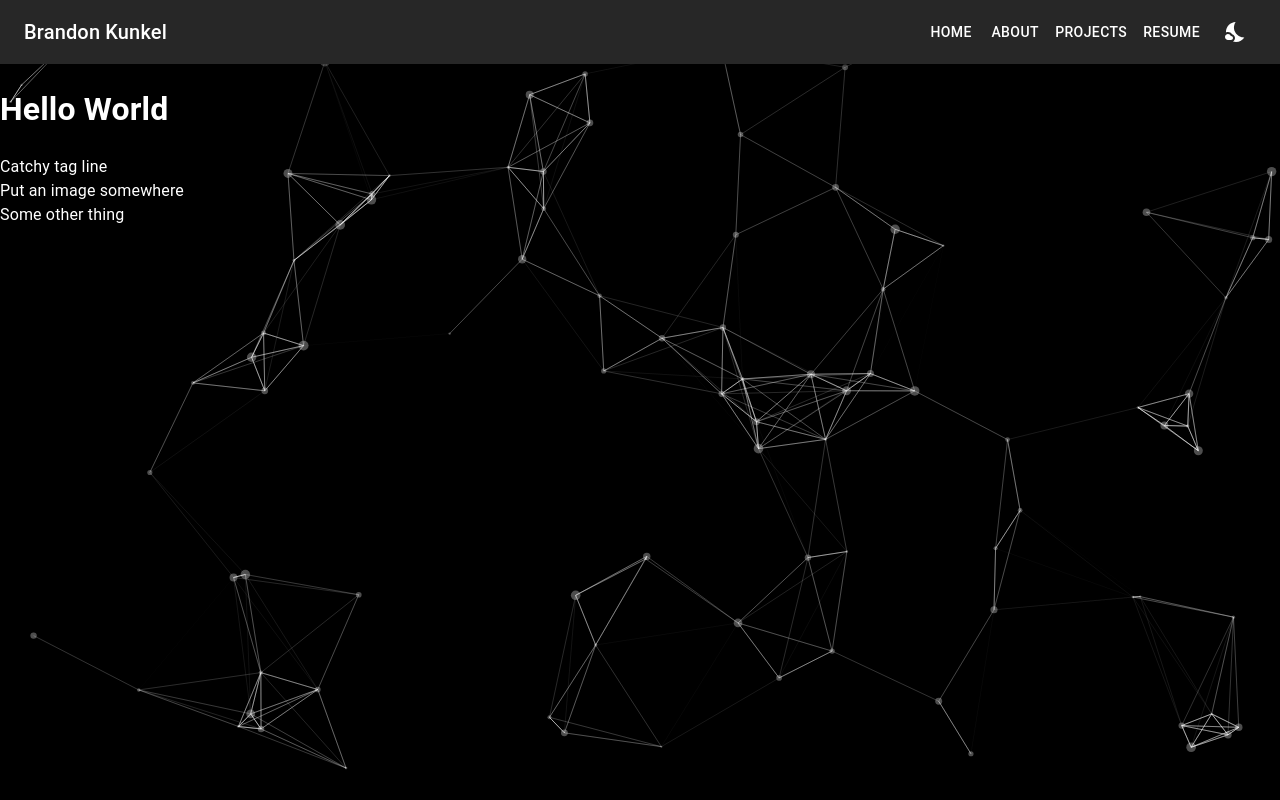
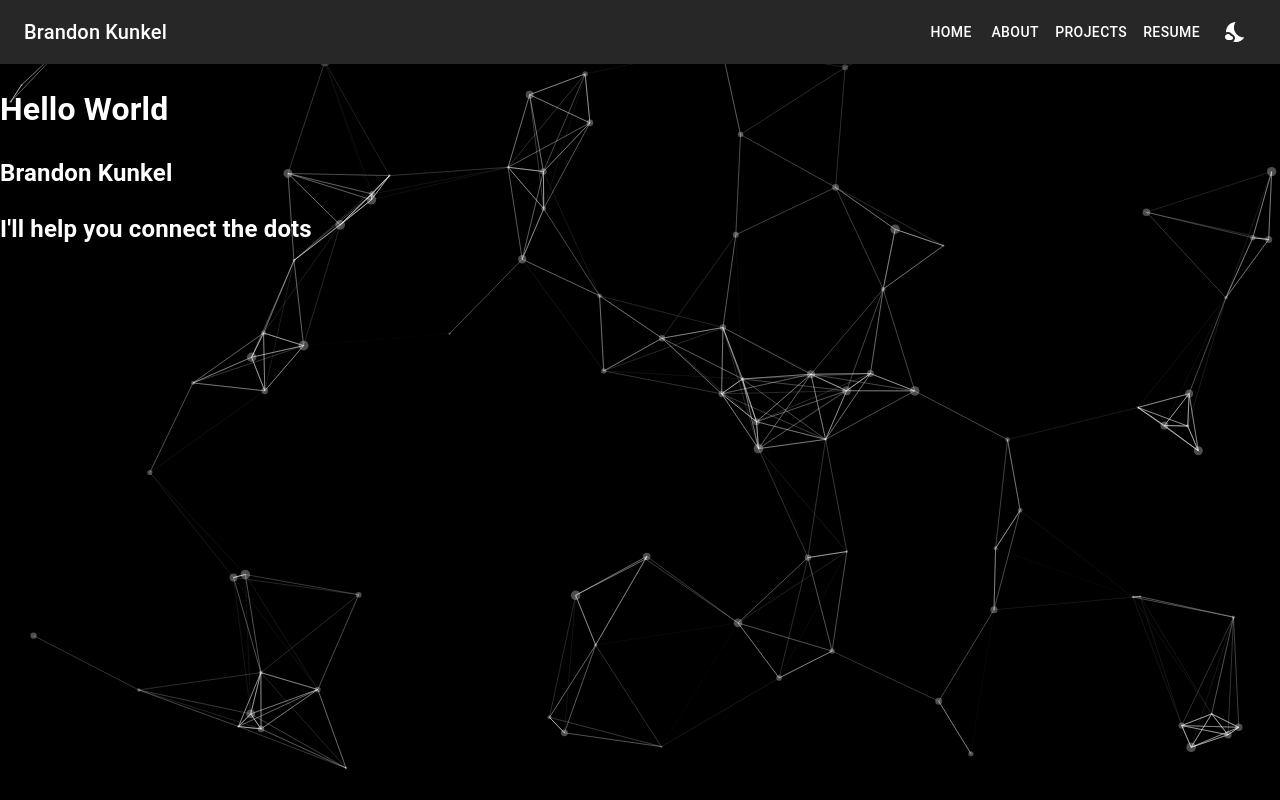
Before and after one commit to brandonmkunkel/brandonmkunkel.github.io, a React (Create React App) app: page / in a window 1280 px wide. Built offline with nearby package versions, Linux system fonts and the light colour scheme.

Commit message:
Remove unneeded imports

```diff
--- a/src/components/page_body.jsx
+++ b/src/components/page_body.jsx
@@ -1,5 +1,4 @@
 import React from "react";
-import { Box } from "@mui/material";
 import { Container } from "react-bootstrap";
 
 const PageBody = ({ children }) => {
--- a/src/pages/home.jsx
+++ b/src/pages/home.jsx
@@ -5,11 +5,10 @@ import ParticleBackground from "../components/particle_background"
 const HomePage = () => {
   return (
     <PageBody>
-        <div style={{position: "absolute", zIndex: 1}}>
+      <div style={{position: "absolute", zIndex: 1}}>
         <h1>Hello World</h1>
-        <div>Catchy tag line</div>
-        <div>Put an image somewhere</div>
-        <div>Some other thing</div>
+        <h2>Brandon Kunkel</h2>
+        <h2>I'll help you connect the dots</h2>
       </div>
 
       <ParticleBackground />
--- a/src/pages/projects.jsx
+++ b/src/pages/projects.jsx
@@ -2,7 +2,6 @@ import React from "react";
 import Box from "@mui/material/Box";
 import PageBody from "../components/page_body";
 import Project from "../components/project";
-import { Grid } from "@mui/material";
 
 const ProjectsPage = (Comp) => {
   let placeholderImage = "https://via.placeholder.com/300";
```
